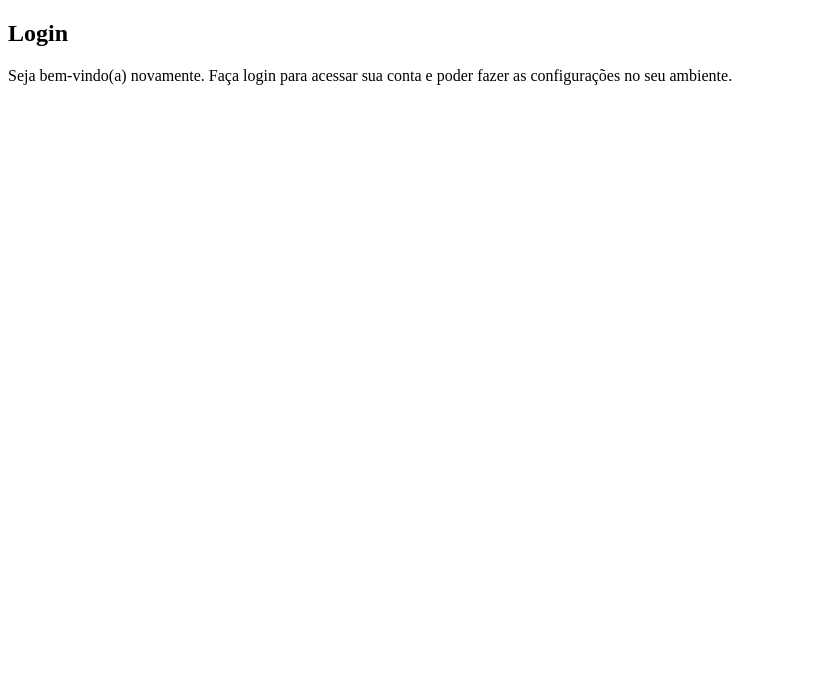
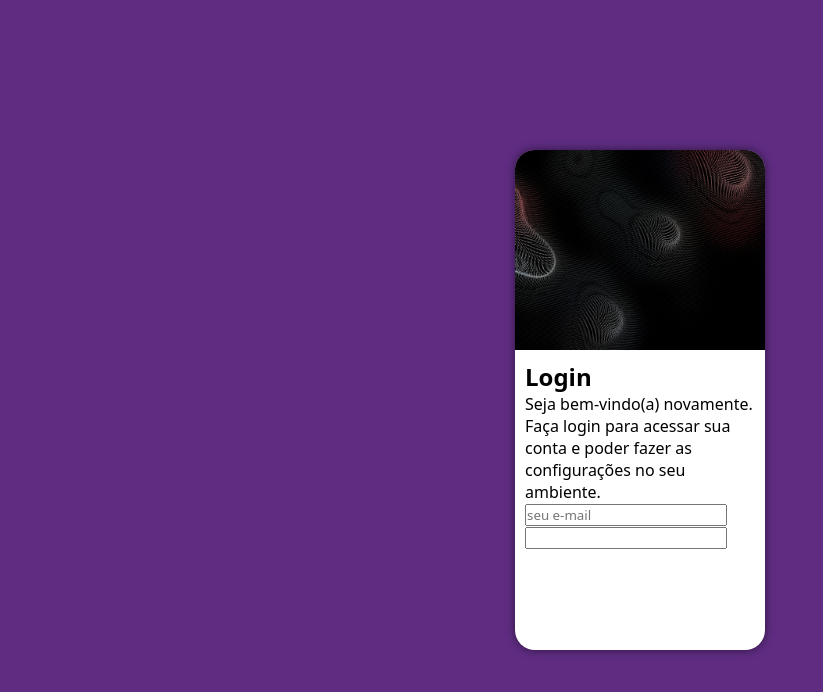
Before and after one commit to skawan-src/projeto-login, a plain HTML site: page index.html in a window 1280 px wide. Shown: the whole page, without its empty margins (0-823 px from the left). Drawn offline with Linux system fonts and the light colour scheme.

Commit message:
melhorando a página de login

```diff
--- a/index.html
+++ b/index.html
@@ -1,10 +1,10 @@
-<!DOCTYPE html>
+<!doctype html>
 <html lang="pt-br">
   <head>
-    <meta charset="UTF-8">
-    <meta name="viewport" content="width=device-width, initial-scale=1.0">
+    <meta charset="UTF-8" />
+    <meta name="viewport" content="width=device-width, initial-scale=1.0" />
     <title>Login</title>
-    <link rel="stylesheet" href="style/style.css">
+    <link rel="stylesheet" href="style/style.css" />
   </head>
   <body>
     <main>
@@ -12,9 +12,24 @@
         <div id="imagem"></div>
         <div id="formulario">
           <h1>Login</h1>
-                <p>Seja bem-vindo(a) novamente. Faça login para acessar sua conta e poder fazer as configurações no seu ambiente.</p>
+          <p>
+            Seja bem-vindo(a) novamente. Faça login para acessar sua conta e
+            poder fazer as configurações no seu ambiente.
+          </p>
           <form action="" method="post" autocomplete="on">
-
+            <div id="email">
+              <label for="iemail"></label>
+              <input
+                type="email"
+                name="email"
+                id="iemail"
+                placeholder="seu e-mail"
+              />
+            </div>
+            <div id="senha">
+              <label for="isenha"></label>
+              <input type="password" name="senha" id="isenha" />
+            </div>
           </form>
         </div>
       </section>
--- a/style/style.css
+++ b/style/style.css
@@ -1,6 +1,49 @@
 @charset "UTF-8";
 
 :root {
-    --font01: #49a09d;
-    --font02: #5f2c82;
+  --font01: #61d7d499;
+  --font02: #5f2c82;
 }
+
+* {
+  font-family: system-ui, -apple-system, BlinkMacSystemFont, 'Segoe UI', Roboto, Oxygen, Ubuntu, Cantarell, 'Open Sans', 'Helvetica Neue', sans-serif;
+  margin: 0;
+  padding: 0;
+  box-sizing: border-box;
+}
+
+html, body {
+  background-color: var(--font02);
+  width: 100vw;
+  height: 100vh;
+}
+
+main {
+  position: relative;
+  width: 100vw;
+  height: 100vh;
+}
+
+section#login {
+  position: absolute;
+  top: 50%;
+  left: 50%;
+  transform: translate(-50%, -50%);
+  overflow: hidden;
+
+  background-color: white;
+  width: 250px;
+  height: 500px;
+  border-radius: 20px;
+  box-shadow: 0px 0px 10px rgba(0, 0, 0, 0.534);
+}
+
+section#login > div#imagem {
+  background: var(--font02) url('../imagens/pexels.jpg') no-repeat;
+  background-size: cover;
+  height: 200px;
+}
+
+section#login > div#formulario {
+  padding: 10px;
+}
```
Lines whose indentation alone changed are shown as unchanged.
